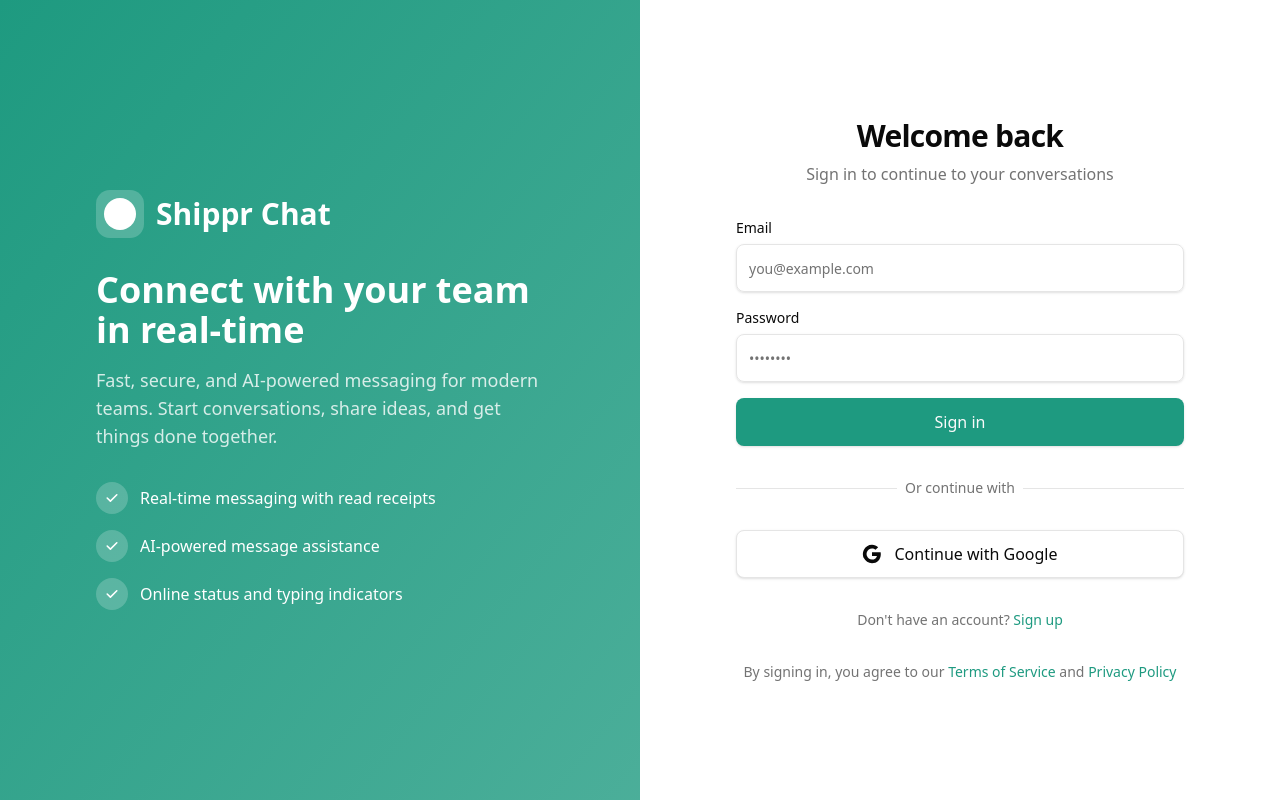
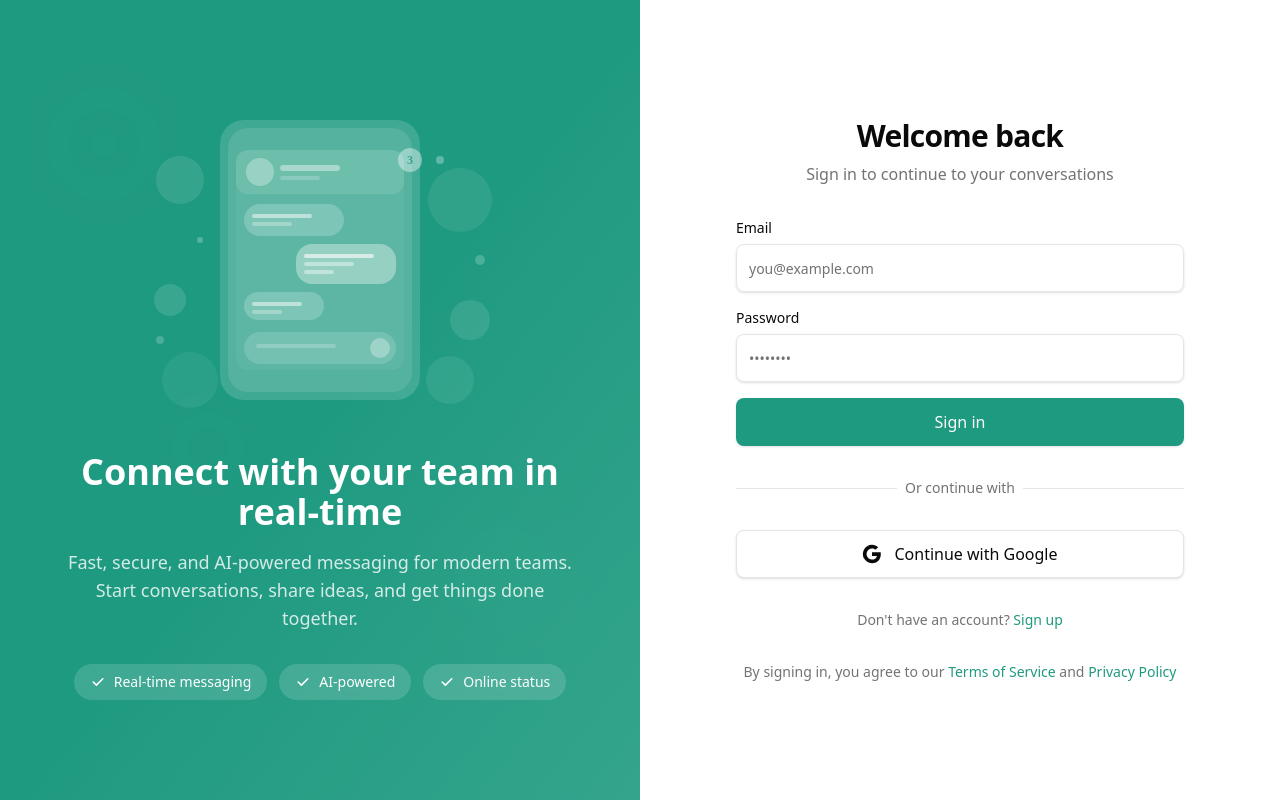
Before and after one commit to Sheriff-Oladimeji/shipper-chat, a Next.js app: page /login in a window 1280 px wide. Built offline with nearby package versions, Linux system fonts and the light colour scheme.

Commit message:
feat: udpate i

```diff
--- a/src/app/(auth)/login/page.tsx
+++ b/src/app/(auth)/login/page.tsx
@@ -58,52 +58,56 @@
 
   return (
     <div className="flex min-h-screen">
-      {/* Left side - Branding */}
-      <div className="hidden lg:flex lg:w-1/2 bg-linear-to-br from-primary to-primary/80 items-center justify-center p-12">
-        <div className="text-white max-w-md">
-          <div className="flex items-center gap-3 mb-8">
-            <div className="flex h-12 w-12 items-center justify-center rounded-xl bg-white/20 overflow-hidden">
+      {/* Left side - Branding with Illustration */}
+      <div className="hidden lg:flex lg:w-1/2 bg-gradient-to-br from-primary via-primary to-primary/90 flex-col items-center justify-center p-12 relative overflow-hidden">
+        {/* Background pattern */}
+        <div className="absolute inset-0 opacity-10">
+          <div className="absolute top-20 left-10 w-32 h-32 rounded-full bg-white/20 blur-3xl" />
+          <div className="absolute bottom-32 right-10 w-48 h-48 rounded-full bg-white/10 blur-3xl" />
+          <div className="absolute top-1/2 left-1/4 w-24 h-24 rounded-full bg-white/15 blur-2xl" />
+        </div>
+
+        <div className="relative z-10 text-white max-w-lg text-center">
+          {/* Illustration */}
+          <div className="mb-8">
             <Image
-                src="/logo.svg"
-                alt="Shippr"
-                width={32}
-                height={32}
-                className="brightness-0 invert"
+              src="/chat-illustration.svg"
+              alt="Chat illustration"
+              width={400}
+              height={320}
+              className="mx-auto"
+              priority
             />
           </div>
-            <span className="text-3xl font-bold">Shippr Chat</span>
-          </div>
+
+          {/* Text content */}
           <h1 className="text-4xl font-bold mb-4">
             Connect with your team in real-time
           </h1>
-          <p className="text-lg text-white/80">
+          <p className="text-lg text-white/80 mb-8">
             Fast, secure, and AI-powered messaging for modern teams.
             Start conversations, share ideas, and get things done together.
           </p>
-          <div className="mt-8 space-y-4">
-            <div className="flex items-center gap-3">
-              <div className="flex h-8 w-8 items-center justify-center rounded-full bg-white/20">
+
+          {/* Feature pills */}
+          <div className="flex flex-wrap justify-center gap-3">
+            <div className="flex items-center gap-2 bg-white/15 backdrop-blur-sm px-4 py-2 rounded-full">
               <svg className="h-4 w-4" fill="currentColor" viewBox="0 0 20 20">
                 <path fillRule="evenodd" d="M16.707 5.293a1 1 0 010 1.414l-8 8a1 1 0 01-1.414 0l-4-4a1 1 0 011.414-1.414L8 12.586l7.293-7.293a1 1 0 011.414 0z" clipRule="evenodd" />
               </svg>
+              <span className="text-sm">Real-time messaging</span>
             </div>
-              <span>Real-time messaging with read receipts</span>
-            </div>
-            <div className="flex items-center gap-3">
-              <div className="flex h-8 w-8 items-center justify-center rounded-full bg-white/20">
+            <div className="flex items-center gap-2 bg-white/15 backdrop-blur-sm px-4 py-2 rounded-full">
               <svg className="h-4 w-4" fill="currentColor" viewBox="0 0 20 20">
                 <path fillRule="evenodd" d="M16.707 5.293a1 1 0 010 1.414l-8 8a1 1 0 01-1.414 0l-4-4a1 1 0 011.414-1.414L8 12.586l7.293-7.293a1 1 0 011.414 0z" clipRule="evenodd" />
               </svg>
+              <span className="text-sm">AI-powered</span>
             </div>
-              <span>AI-powered message assistance</span>
-            </div>
-            <div className="flex items-center gap-3">
-              <div className="flex h-8 w-8 items-center justify-center rounded-full bg-white/20">
+            <div className="flex items-center gap-2 bg-white/15 backdrop-blur-sm px-4 py-2 rounded-full">
               <svg className="h-4 w-4" fill="currentColor" viewBox="0 0 20 20">
                 <path fillRule="evenodd" d="M16.707 5.293a1 1 0 010 1.414l-8 8a1 1 0 01-1.414 0l-4-4a1 1 0 011.414-1.414L8 12.586l7.293-7.293a1 1 0 011.414 0z" clipRule="evenodd" />
               </svg>
-              </div>
-              <span>Online status and typing indicators</span>
+              <span className="text-sm">Online status</span>
             </div>
           </div>
         </div>
@@ -114,15 +118,12 @@
         <div className="w-full max-w-md space-y-8">
           <div className="text-center lg:hidden">
             <div className="flex items-center justify-center gap-3 mb-4">
-              <div className="flex h-10 w-10 items-center justify-center rounded-xl bg-primary overflow-hidden">
               <Image
                 src="/logo.svg"
                 alt="Shippr"
-                  width={28}
-                  height={28}
-                  className="brightness-0 invert"
+                width={40}
+                height={40}
               />
-              </div>
               <span className="text-2xl font-bold">Shippr Chat</span>
             </div>
           </div>
```
Also changed, not shown: public/chat-illustration.svg (added), 1 other file (tests, documents, lock files or other folders). Lines whose indentation alone changed are shown as unchanged.
